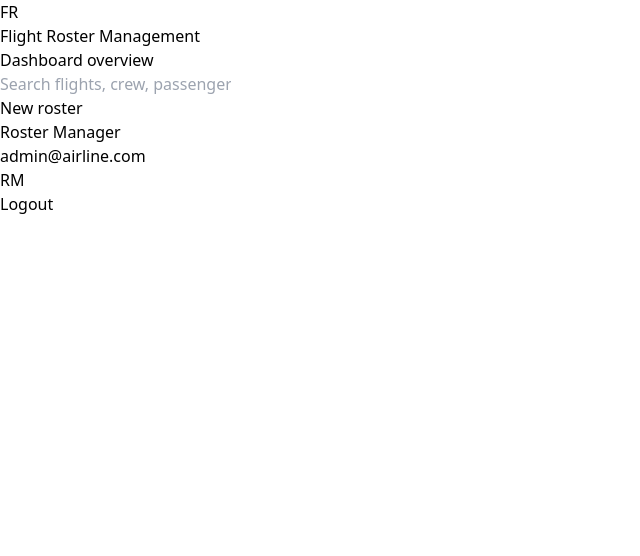
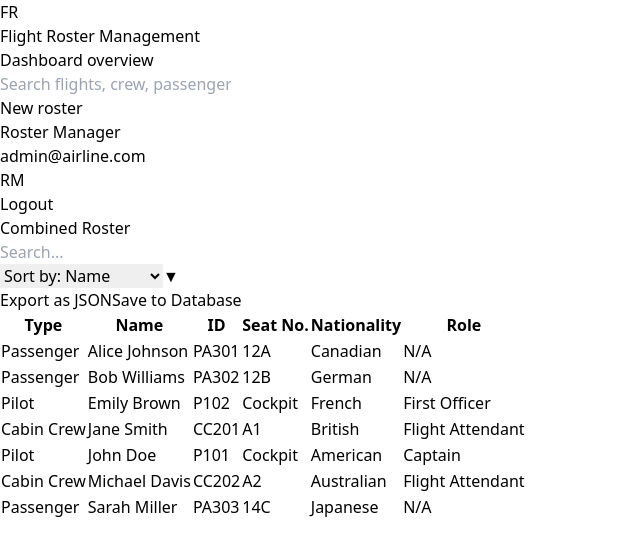
Before and after one commit to kaankaragozz/CMPE_331_Project, a React app in the folder Frontend/: page /roster/1/tabular in a window 1280 px wide. Shown: the top 556 px of the page, without its empty margins (0-640 px from the left). Built offline with nearby package versions, Linux system fonts and the light colour scheme; the HTML template or start-up script is replaced by a standard one.

Commit message:
Add RosterTabularPage

```diff
--- a/Frontend/src/App.jsx
+++ b/Frontend/src/App.jsx
@@ -6,6 +6,7 @@ import FlightSelectionPage from "./pages/Flights/FlightSelectionPage.jsx";
 import CrewAssignmentPage from "./pages/Flights/CrewAssignmentPage.jsx";
 import SeatAssignmentPage from "./pages/Passengers/SeatAssignmentPage.jsx";
 import PlaneSeatMapPage from "./pages/Roster/PlaneSeatMapPage.jsx";
+import RosterTabularPage from "./pages/Roster/RosterTabularPage.jsx";
 
 export default function App() {
   return (
@@ -16,6 +17,7 @@ export default function App() {
         <Route path="/flights/:flightId/crew" element={<CrewAssignmentPage />} />
         <Route path="/flights/:flightId/passengers" element={<SeatAssignmentPage />} />
         <Route path="/roster/:flightId/plane" element={<PlaneSeatMapPage />} />
+        <Route path="/roster/:flightId/tabular" element={<RosterTabularPage />} />
       </Routes>
     </AppLayout>
   );
--- /dev/null
+++ b/Frontend/src/pages/Roster/RosterTabularPage.jsx
@@ -0,0 +1,215 @@
+// src/pages/Roster/RosterTabularPage.jsx
+import { useMemo, useState } from "react";
+
+const INITIAL_ROSTER = [
+  {
+    type: "Pilot",
+    name: "John Doe",
+    id: "P101",
+    seatNo: "Cockpit",
+    nationality: "American",
+    role: "Captain",
+  },
+  {
+    type: "Cabin Crew",
+    name: "Jane Smith",
+    id: "CC201",
+    seatNo: "A1",
+    nationality: "British",
+    role: "Flight Attendant",
+  },
+  {
+    type: "Passenger",
+    name: "Alice Johnson",
+    id: "PA301",
+    seatNo: "12A",
+    nationality: "Canadian",
+    role: "N/A",
+  },
+  {
+    type: "Passenger",
+    name: "Bob Williams",
+    id: "PA302",
+    seatNo: "12B",
+    nationality: "German",
+    role: "N/A",
+  },
+  {
+    type: "Pilot",
+    name: "Emily Brown",
+    id: "P102",
+    seatNo: "Cockpit",
+    nationality: "French",
+    role: "First Officer",
+  },
+  {
+    type: "Cabin Crew",
+    name: "Michael Davis",
+    id: "CC202",
+    seatNo: "A2",
+    nationality: "Australian",
+    role: "Flight Attendant",
+  },
+  {
+    type: "Passenger",
+    name: "Sarah Miller",
+    id: "PA303",
+    seatNo: "14C",
+    nationality: "Japanese",
+    role: "N/A",
+  },
+];
+
+export default function RosterTabularPage() {
+  const [search, setSearch] = useState("");
+  const [sortKey, setSortKey] = useState("name"); // name | type | seatNo
+
+  const filteredAndSortedRoster = useMemo(() => {
+    const lower = search.trim().toLowerCase();
+
+    let data = INITIAL_ROSTER.filter((item) => {
+      if (!lower) return true;
+      return (
+        item.type.toLowerCase().includes(lower) ||
+        item.name.toLowerCase().includes(lower) ||
+        item.id.toLowerCase().includes(lower) ||
+        item.seatNo.toLowerCase().includes(lower) ||
+        item.nationality.toLowerCase().includes(lower) ||
+        item.role.toLowerCase().includes(lower)
+      );
+    });
+
+    data = [...data].sort((a, b) => {
+      const av = (a[sortKey] || "").toString().toLowerCase();
+      const bv = (b[sortKey] || "").toString().toLowerCase();
+      if (av < bv) return -1;
+      if (av > bv) return 1;
+      return 0;
+    });
+
+    return data;
+  }, [search, sortKey]);
+
+  const handleExportJSON = () => {
+    const blob = new Blob(
+      [JSON.stringify(filteredAndSortedRoster, null, 2)],
+      { type: "application/json" }
+    );
+    const url = URL.createObjectURL(blob);
+    const link = document.createElement("a");
+    link.href = url;
+    link.download = "roster.json";
+    document.body.appendChild(link);
+    link.click();
+    link.remove();
+    URL.revokeObjectURL(url);
+  };
+
+  const handleSaveToDatabase = () => {
+    // later: replace with real API call
+    console.log("Saving to database:", filteredAndSortedRoster);
+    alert("Roster would be saved to database (see console for payload).");
+  };
+
+  return (
+    <div className="space-y-4">
+      <h2 className="text-2xl font-semibold text-slate-900">
+        Combined Roster
+      </h2>
+
+      {/* Search + sort + buttons */}
+      <div className="flex flex-col gap-3 sm:flex-row sm:items-center sm:justify-between">
+        <div className="flex flex-1 flex-col gap-3 sm:flex-row">
+          <input
+            type="text"
+            placeholder="Search..."
+            className="w-full sm:max-w-xs rounded-md border border-slate-300 px-3 py-2 text-sm focus:outline-none focus:ring-2 focus:ring-blue-500 focus:border-blue-500"
+            value={search}
+            onChange={(e) => setSearch(e.target.value)}
+          />
+
+          <div className="relative inline-block sm:w-48">
+            <select
+              className="w-full appearance-none rounded-md border border-slate-300 bg-white px-3 py-2 text-sm text-slate-700 focus:outline-none focus:ring-2 focus:ring-blue-500 focus:border-blue-500"
+              value={sortKey}
+              onChange={(e) => setSortKey(e.target.value)}
+            >
+              <option value="name">Sort by: Name</option>
+              <option value="type">Sort by: Type</option>
+              <option value="seatNo">Sort by: Seat No.</option>
+              <option value="nationality">Sort by: Nationality</option>
+            </select>
+            <span className="pointer-events-none absolute inset-y-0 right-3 flex items-center text-slate-400 text-xs">
+              ▼
+            </span>
+          </div>
+        </div>
+
+        <div className="flex gap-2">
+          <button
+            type="button"
+            onClick={handleExportJSON}
+            className="rounded-md bg-blue-500 px-4 py-2 text-sm font-medium text-white hover:bg-blue-600"
+          >
+            Export as JSON
+          </button>
+          <button
+            type="button"
+            onClick={handleSaveToDatabase}
+            className="rounded-md bg-emerald-500 px-4 py-2 text-sm font-medium text-white hover:bg-emerald-600"
+          >
+            Save to Database
+          </button>
+        </div>
+      </div>
+
+      {/* Table */}
+      <div className="bg-slate-50 border border-slate-200 rounded-xl p-4">
+        <div className="overflow-x-auto">
+          <table className="min-w-full text-sm border-collapse">
+            <thead>
+              <tr className="bg-slate-100 text-slate-800">
+                <th className="px-4 py-2 text-left font-semibold">Type</th>
+                <th className="px-4 py-2 text-left font-semibold">Name</th>
+                <th className="px-4 py-2 text-left font-semibold">ID</th>
+                <th className="px-4 py-2 text-left font-semibold">
+                  Seat No.
+                </th>
+                <th className="px-4 py-2 text-left font-semibold">
+                  Nationality
+                </th>
+                <th className="px-4 py-2 text-left font-semibold">Role</th>
+              </tr>
+            </thead>
+            <tbody>
+              {filteredAndSortedRoster.map((item, idx) => (
+                <tr
+                  key={item.id + idx}
+                  className="border-t border-slate-200"
+                >
+                  <td className="px-4 py-2">{item.type}</td>
+                  <td className="px-4 py-2">{item.name}</td>
+                  <td className="px-4 py-2">{item.id}</td>
+                  <td className="px-4 py-2">{item.seatNo}</td>
+                  <td className="px-4 py-2">{item.nationality}</td>
+                  <td className="px-4 py-2">{item.role}</td>
+                </tr>
+              ))}
+
+              {filteredAndSortedRoster.length === 0 && (
+                <tr>
+                  <td
+                    className="px-4 py-3 text-center text-slate-500"
+                    colSpan={6}
+                  >
+                    No roster entries match your search.
+                  </td>
+                </tr>
+              )}
+            </tbody>
+          </table>
+        </div>
+      </div>
+    </div>
+  );
+}
```
